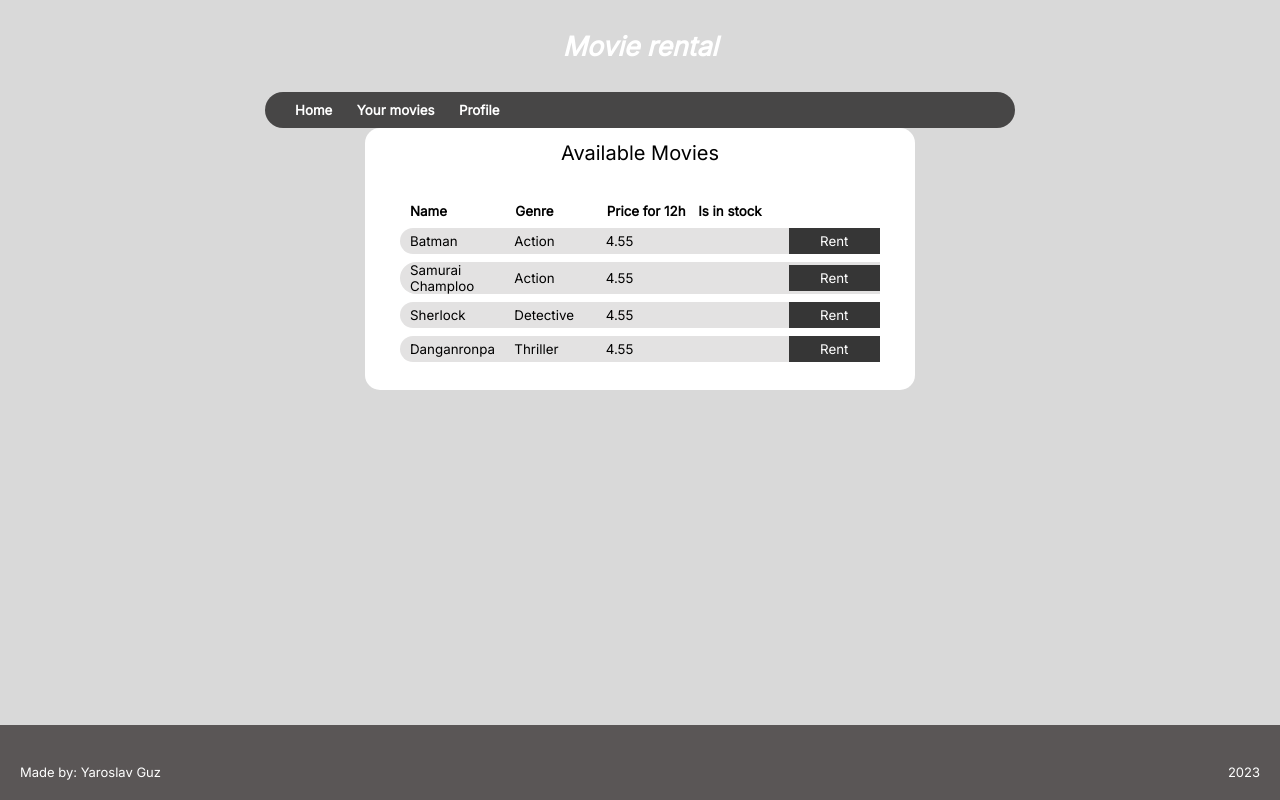
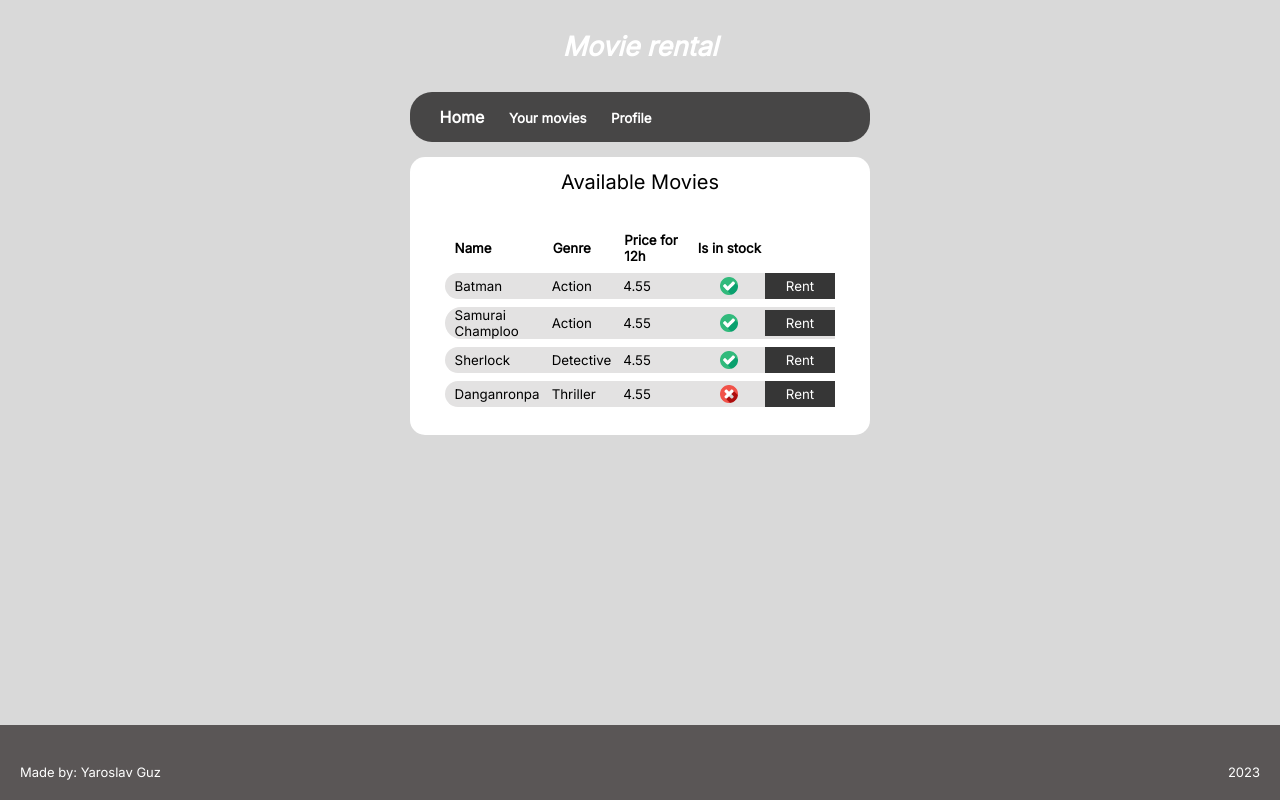
Before and after one commit to ankoyeeri/internship-git-demo-repo, a plain HTML site: page html-css-exercise/home.html in a window 1280 px wide. Drawn offline with Linux system fonts and the light colour scheme.

Commit message:
fix: update home.html stylings

```diff
--- a/html-css-exercise/style/common.css
+++ b/html-css-exercise/style/common.css
@@ -21,9 +21,11 @@ body > nav.navbar {
   max-width: 750px;
 
   padding-left: 20px;
+  padding-top: 5px;
+  padding-bottom: 5px;
   box-sizing: border-box;
 
-  border-radius: 18px;
+  border-radius: 22px;
   background-color: #474646;
 }
 
--- a/html-css-exercise/style/home.css
+++ b/html-css-exercise/style/home.css
@@ -4,49 +4,44 @@ body {
   align-items: center;
 
   margin: 0;
-  padding: 0 20%;
+  padding-left: 32vw;
+  padding-right: 32vw;
 }
 
-nav.navbar > a#home {
+.navbar > a:first-child {
   font-size: 12pt;
 }
 
-div.main {
+table {
   width: 100%;
-  max-width: 550px;
-
-  flex-grow: 1;
-  margin: 0;
 }
 
-th#price-header {
-  width: 90px;
-}
-
-th#stock-header {
+table tr th:last-child {
   text-align: center;
 }
 
-td#icon {
-  text-align: center;
+.icon {
+  position: relative;
+
+  width: 100%;
+
+  display: flex;
+  justify-content: center;
 }
 
-div.icon {
-  display: inline-block;
-  position: relative;
-
-  width: 18px;
-  height: 18px;
-
-  background-size: contain;
-}
-
-div.icon-check {
+.icon-check {
   background-image: url("/assets/check.png");
 }
 
-div.icon-cross {
+.icon-cross {
   background-image: url("/assets/cross.png");
+}
+
+.icon-check,
+.icon-cross {
+  background-size: contain;
+  width: 18px;
+  height: 18px;
 }
 
 button {
```
